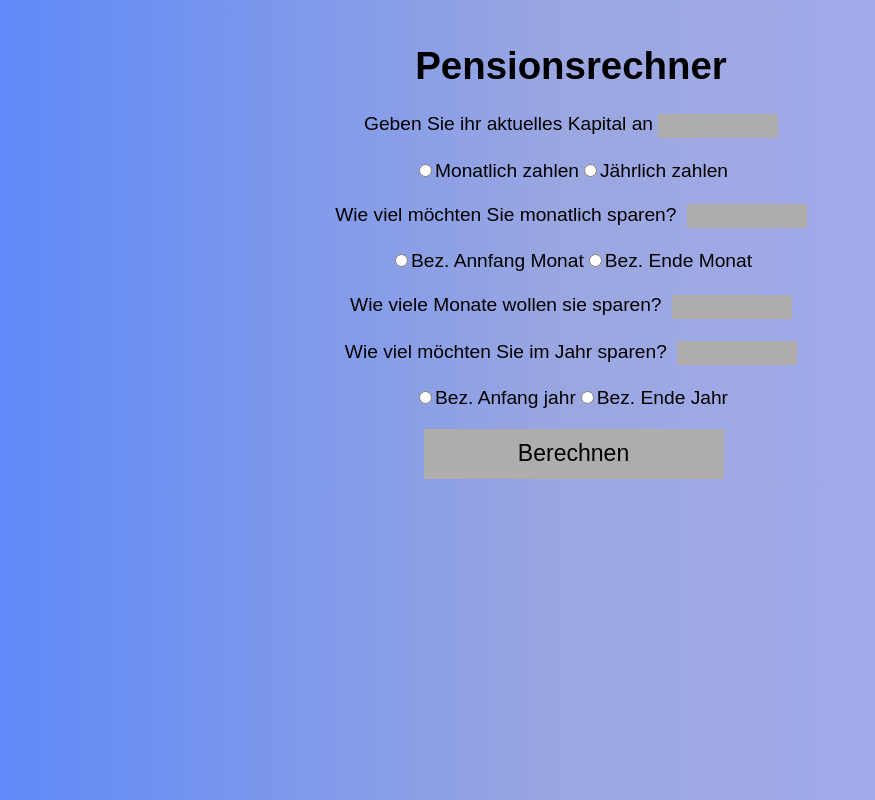
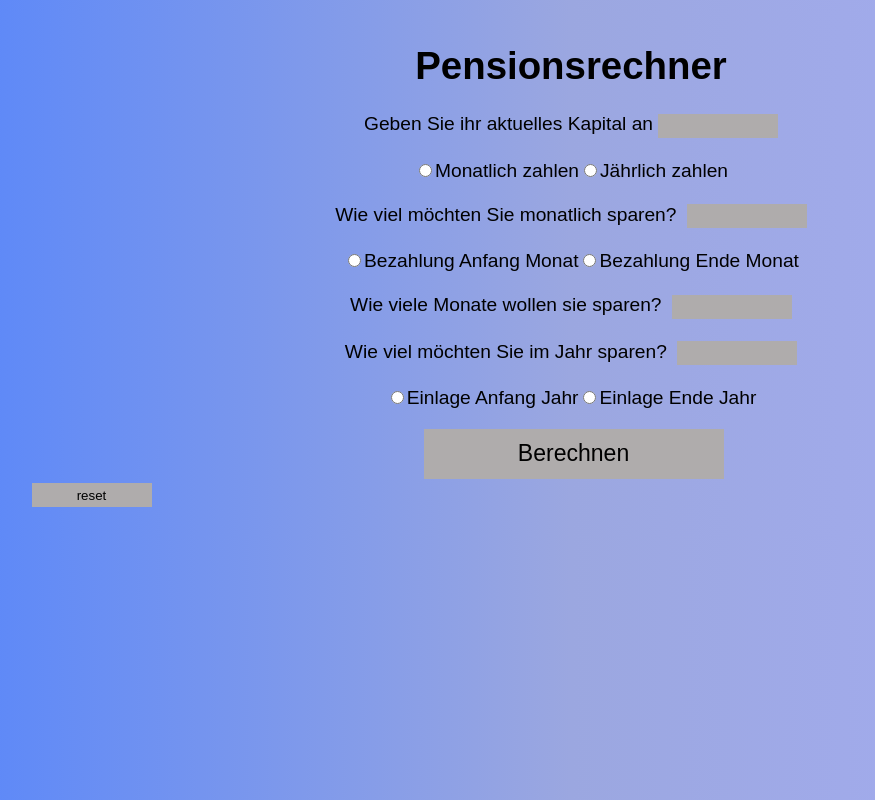
Before and after one commit to y4nisb/Pensionsrechner, a React (Create React App) app in the folder client/: page / in a window 1280 px wide. Shown: the whole page, without its empty margins (69-944 px from the left). Built offline with nearby package versions, Linux system fonts and the light colour scheme.

Commit message:
reset button
reset button hinzugefügt + Schreibfehler

```diff
--- a/client/src/App.css
+++ b/client/src/App.css
@@ -1,4 +1,4 @@
-html{
+html {
   margin-top: 10px;
 }
 
@@ -17,7 +17,8 @@ html{
   justify-content: center;
 }
 
-.input input, .berechnenButton button{
+.input input,
+.berechnenButton button {
   background-color: rgb(175, 172, 172);
   padding: 0;
   border: 0;
@@ -27,11 +28,27 @@ html{
 }
 
 body {
-  background: linear-gradient(to right, #5886FA, #9BA7E0, #A7AEF5);
+  background: linear-gradient(to right, #5886fa, #9ba7e0, #a7aef5);
 }
 
-.berechnenButton button{
+.berechnenButton button {
   width: 300px;
   height: 50px;
   font-size: 120%;
 }
+.reset {
+  width: 300px;
+  height: 50px;
+  font-size: 120%;
+  justify-content: center;
+  text-align: center;
+}
+.reset button {
+  background-color: rgb(175, 172, 172);
+  padding: 0;
+  border: 0;
+  width: 120px;
+  height: 24px;
+  margin-left: 5px;
+  justify-content: center;
+}
--- a/client/src/App.js
+++ b/client/src/App.js
@@ -6,69 +6,54 @@ function App() {
       <div className="titel">
         <h1>Pensionsrechner</h1>
       </div>
-
       <div className="input">
         <label> Geben Sie ihr aktuelles Kapital an</label>
         <input type="number" />
       </div>
-
       <br></br>
-
       <div className="radio1">
         <input type="radio" name="timeRadio" value="monatlich" />
         <label>Monatlich zahlen</label>
         <input type="radio" name="timeRadio" value="jährlich" />
         <label>Jährlich zahlen</label>
       </div>
-
       <br></br>
-
       <div className="input">
         <label> Wie viel möchten Sie monatlich sparen? </label>
         <input type="number" />
       </div>
-
       <br></br>
-
       <div className="monatBezahlung">
         <div className="radio2">
           <input type="radio" name="bezEndMonat" value="bezAnfMonat" />
-          <label>Bez. Annfang Monat</label>
+          <label>Bezahlung Anfang Monat</label>
         </div>
 
         <div className="radio3">
           <input type="radio" name="bezEndMonat" value="bezEndMonat" />
-          <label>Bez. Ende Monat</label>
+          <label>Bezahlung Ende Monat</label>
         </div>
       </div>
-
       <br></br>
-
       <div className="input">
         <label> Wie viele Monate wollen sie sparen? </label>
         <input type="number" />
       </div>
-
       <br></br>
-
       <div className="input">
         <label> Wie viel möchten Sie im Jahr sparen? </label>
         <input type="number" />
       </div>
-
       <br></br>
-
       <div className="radio4">
         <input type="radio" name="bezAnfJahr" value="bezAnfJahr" />
-        <label>Bez. Anfang jahr</label>
+        <label>Einlage Anfang Jahr</label>
         <input type="radio" name="bezAnfJahr" value="bezEndJahr" />
-        <label>Bez. Ende Jahr</label>
+        <label>Einlage Ende Jahr</label>
       </div>
-
       <div className="outputAusrechnen">
         <p id="output"></p>
       </div>
-
       <div className="berechnenButton">
         <button
           onClick={(event) => {
@@ -87,6 +72,10 @@ function App() {
           Berechnen
         </button>
       </div>
+
+      <div className="reset">
+        <button onClick={() => window.location.reload(false)}>reset</button>
+      </div>
     </div>
   );
 }
```
